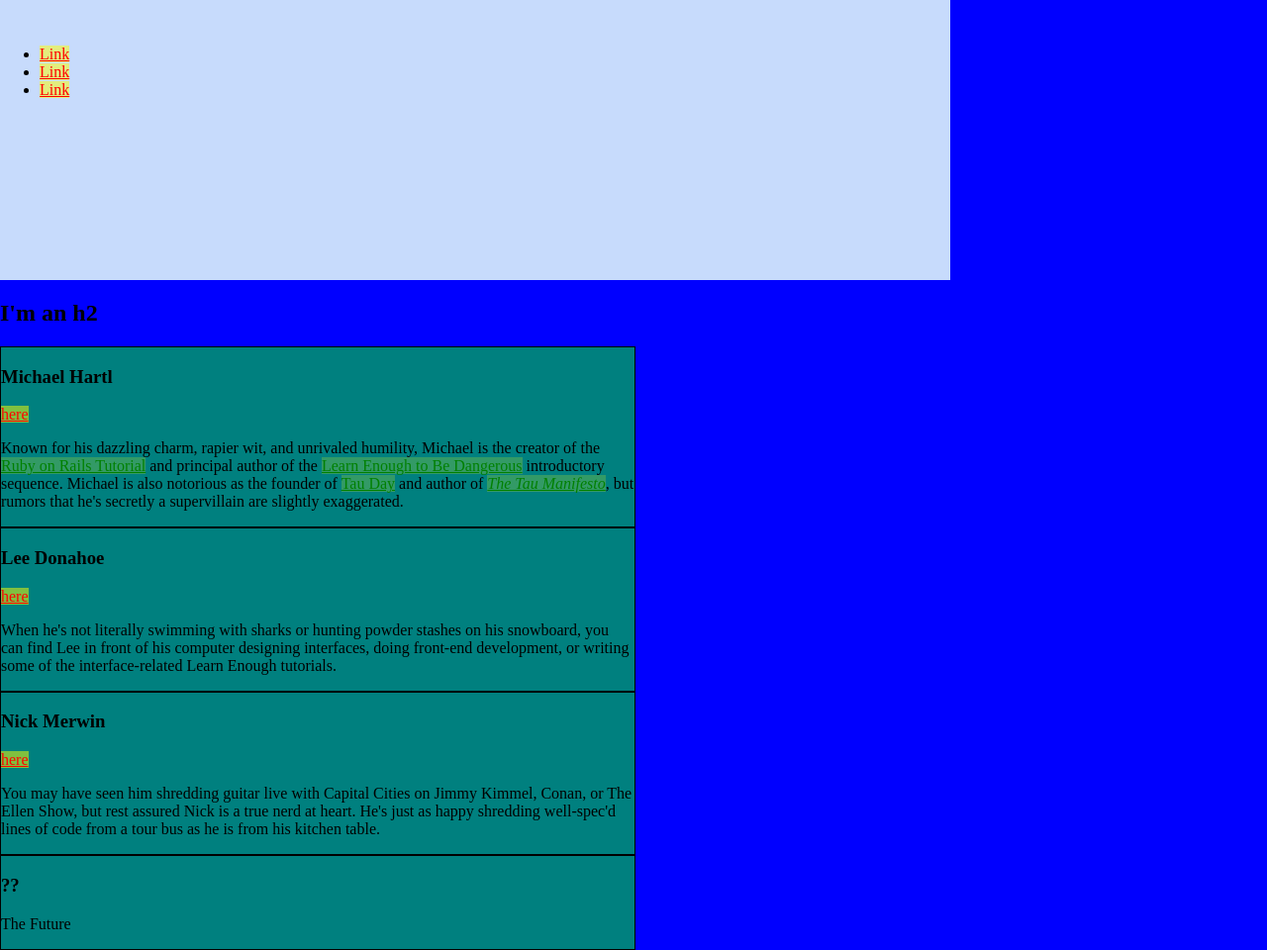
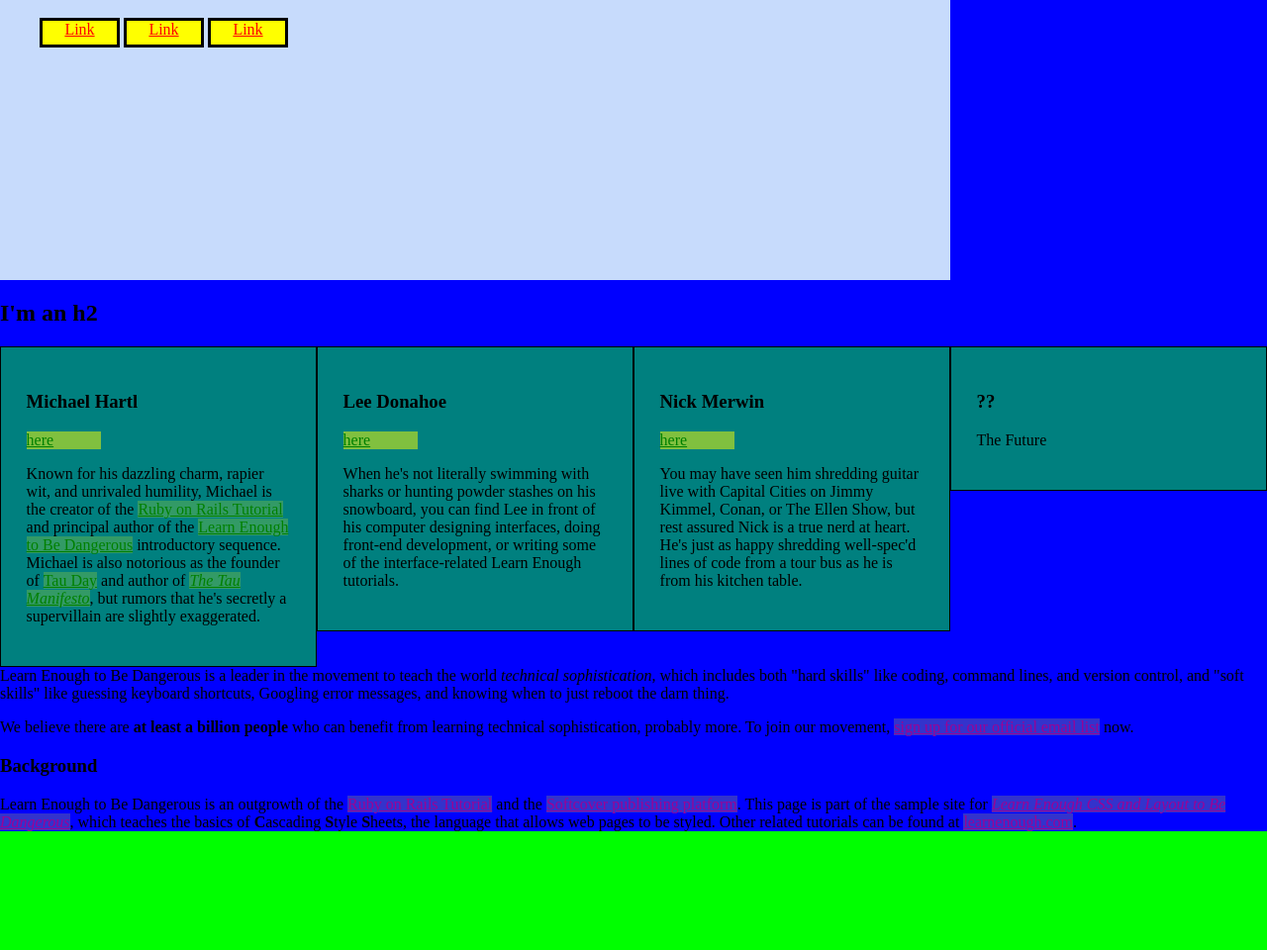
Before and after one commit to pierpaoloanchini/learnCSS, a plain HTML site: page index.html in a window 1280 px wide. Shown: the part 117-1077 px from the top of the page at 99% size. After the commit the page ends 973 px from the top, so only its background shows below. Drawn offline with Linux system fonts and the light colour scheme.

Commit message:
iniziare paragrafo 4.3.1 learn enough CSSe layout

```diff
--- a/index.html
+++ b/index.html
@@ -20,16 +20,29 @@
         color: #9b0396;
         background: rgba(255, 255, 0, 0.2);
       }
+      li{
+        background-color: yellow;
+        display: inline-block;
+        margin: 0;
+        border: 3px solid black;
+        text-align: center;
+        height: 30px;
+        box-sizing: border-box;
+      }
       .full-hero{
         background-color: #c7dbfc;
         height: 50vh;
         width: 75vw;
+        display: inline-block;
       }
       .bio-box {
         border: 1px solid black;
-        width: 50%;
         background: rgba(0,255,0,0.5);
-        font-size: 1em;
+        font-size: 1rem;
+        padding: 2%;
+        width: 25%;
+        box-sizing: border-box;
+        float: left;
       }
       .bio-copy{
         font-size: 1rem;
@@ -37,14 +50,18 @@
       .bio-box a {
         color: green;
       }
-      a.social-link{
+      .social-link{
         color:red;
         background: rgba(255,255,0,0.5);
+        display:inline-block;
+        /*height: 36px;*/
+        width: 75px;
       }
       h1.social-link {
         color:green;
-        font-size: 7vw;
-        margin-top: 0;
+        width: 70vw;
+        font-size: 3em;
+        height: auto;
       }
       .bio-wrapper{
         font-size:16px;
@@ -97,7 +114,7 @@
     </div>
     <div class="bio-box">
       <h3>Nick Merwin</h3>
-      <a class="social-link" href="https://twitter.com/nickmerwin">here</a>
+      <a class="social-link show" href="https://twitter.com/nickmerwin">here</a>
       <p>
         You may have seen him shredding guitar live with Capital Cities on Jimmy
         Kimmel, Conan, or The Ellen Show, but rest assured Nick is a true nerd at
@@ -114,5 +131,32 @@
       </div>
     </div>
   </div>
+  <p style="clear:both;">
+    Learn Enough to Be Dangerous is a leader in the movement to teach the
+    world <em>technical sophistication</em>, which includes both "hard
+    skills" like coding, command lines, and version control, and "soft
+     skills" like guessing keyboard shortcuts, Googling error messages, and
+    knowing when to just reboot the darn thing.
+  </p>
+  <p>
+    We believe there are <strong>at least a billion people</strong> who can
+    benefit from learning technical sophistication, probably more. To join
+    our movement,
+    <a href="https://learnenough.com/#email_list">sign up for our official
+    email list</a> now.
+  </p>
+  <h3>Background</h3>
+  <p>
+    Learn Enough to Be Dangerous is an outgrowth of the
+    <a href="https://www.railstutorial.org/">Ruby on Rails Tutorial</a> and the
+    <a href="https://www.softcover.io/">Softcover publishing platform</a>.
+    This page is part of the sample site for
+    <a href="https://learnenough.com/css-tutorial"><em>Learn Enough CSS and
+    Layout to Be Dangerous</em></a>, which teaches the basics of
+    <strong>C</strong>ascading <strong>S</strong>tyle
+    <strong>S</strong>heets, the language that allows web pages to be styled.
+    Other related tutorials can be found at
+    <a href="https://learnenough.com/">learnenough.com</a>.
+  </p>
   </body>
 </html>
```
